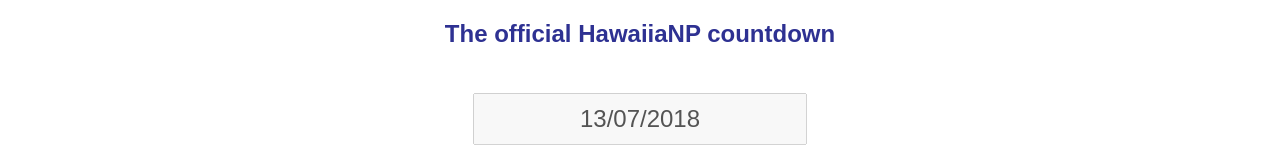
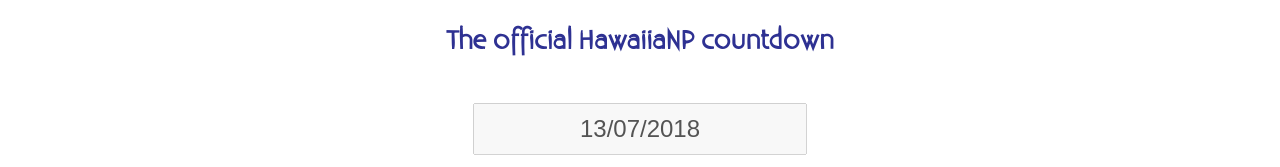
Before and after one commit to polykarposT/hawaiianp, a plain HTML site: page index.html in a window 1280 px wide. Shown: the top 167 px of the page. Drawn offline with Linux system fonts and the light colour scheme.

Commit message:
update font from Arial to Aloha

```diff
--- a/styles.css
+++ b/styles.css
@@ -1,10 +1,19 @@
+@font-face {
+font-family: "Aloha";
+src: url("/Aloha.ttf");
+src:
+url("/aloha-webfont.woff") format("woff")
+}
 body{
     text-align: center;
     color: #2e3192;
     text-align: center;
-    font-family: "Arial";
+    font-family: "Aloha";
     padding: 0;
     margin: 0;
+}
+h2{
+    font-size: 1.6em;
 }
 #clock{
     text-align: center;
@@ -52,6 +61,6 @@ input{
     color: #ffffff;
     text-align: center;
     font-size: 0.8em;
-    font-family: Arial;
+    font-family: "Arial";
     border-top: none;
 }
```
Also changed, not shown: Aloha.ttf (added), aloha-webfont.woff (added).
